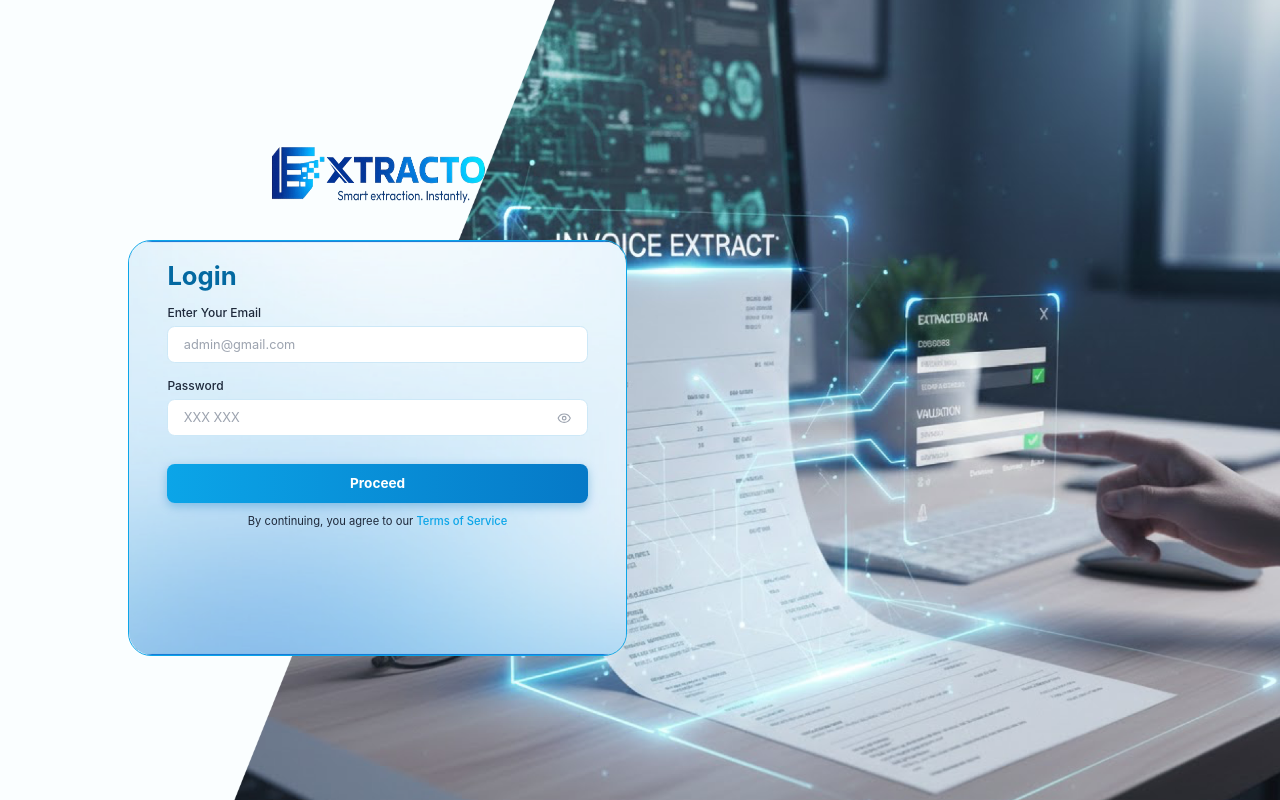
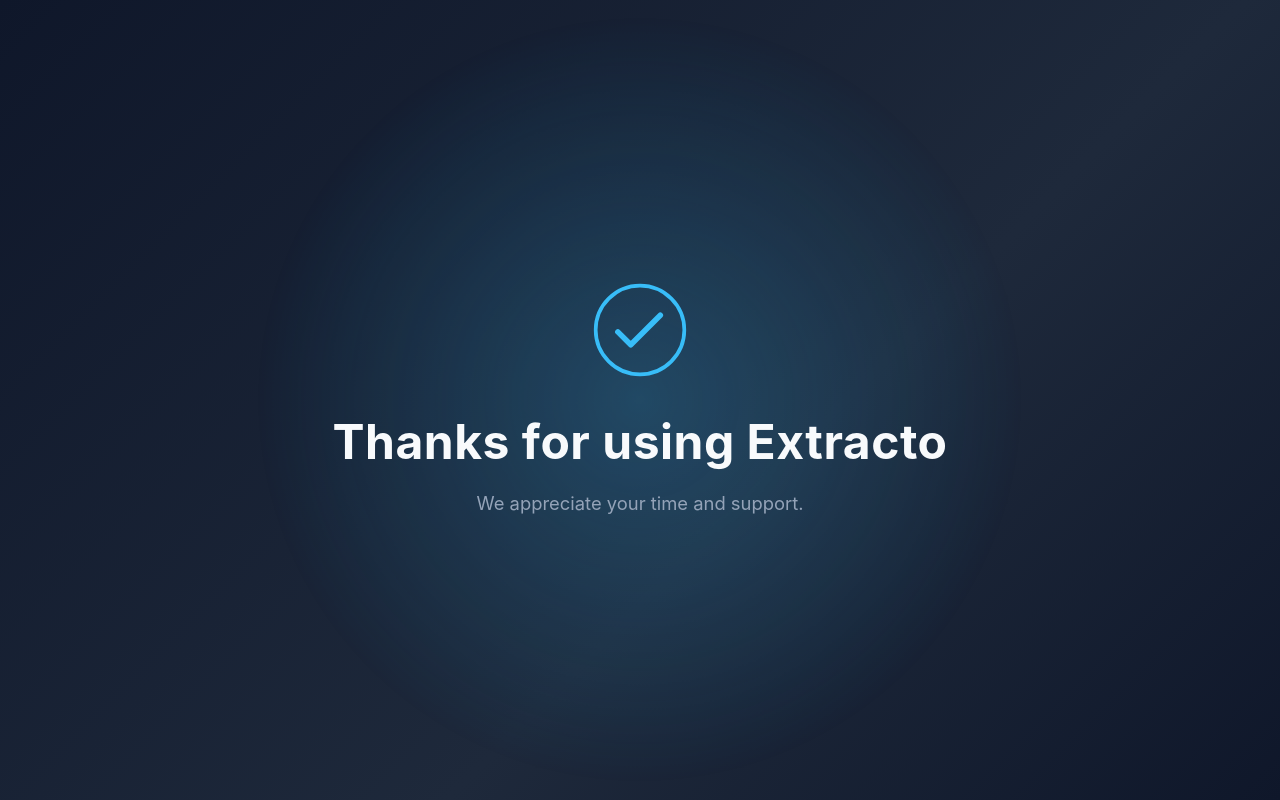
Before and after one commit to aiteam187/Kalpataru-Extracto-web, a React (Vite) app: page / in a window 1280 px wide. Before the commit this address led to /login. Built offline with nearby package versions, Linux system fonts and the light colour scheme; no server answers.

Commit message:
Replace app with animated thank-you screen
POC complete; show a static "Thanks for using Extracto" message instead of the app.

```diff
--- a/src/App.jsx
+++ b/src/App.jsx
@@ -1,57 +1,10 @@
 import React from "react";
-import { Routes, Route, Navigate } from "react-router-dom";
-import Layout from "./components/layout/Layout";
-import Login from "./pages/Login";
-import OTPVerification from "./pages/OTPVerification";
-import Dashboard from "./pages/Dashboard";
-import Upload from "./pages/Upload";
-import Reports from "./pages/Reports";
-import Settings from "./pages/Settings";
-import MasterData from "./pages/MasterData";
-import BlockedVendorsList from "./pages/BlockedVendorsList";
-import InvoiceDetail from "./pages/InvoiceDetail";
-import AddUser from "./pages/AddUser";
-import UserManagement from "./pages/UserManagement";
-import ProtectedRoute from "./components/common/ProtectedRoute";
-import { AppProvider } from "./context/AppContext";
+import ThankYouMessage from "./components/common/ThankYouMessage";
 import "./App.css";
 import "./index.css";
 
 function App() {
-  return (
-    <AppProvider>
-      <Routes>
-        {/* Public Routes */}
-        <Route path="login" element={<Login />} />
-        <Route path="otp-verification" element={<OTPVerification />} />
-
-        {/* Protected Routes - With Layout */}
-        <Route
-          path="/"
-          element={
-            <ProtectedRoute>
-              <Layout />
-            </ProtectedRoute>
-          }
-        >
-          <Route index element={<Navigate to="dashboard" replace />} />
-          <Route path="dashboard" element={<Dashboard />} />
-          <Route path="upload" element={<Upload />} />
-          <Route path="upload/:id" element={<Upload />} />
-          <Route path="master-data" element={<MasterData />} />
-          <Route path="blocked-vendors" element={<BlockedVendorsList />} />
-          <Route path="reports" element={<Reports />} />
-          <Route path="settings" element={<Settings />} />
-          <Route path="add-user" element={<AddUser />} />
-          <Route path="user-management" element={<UserManagement />} />
-          <Route path="invoice/:id" element={<InvoiceDetail />} />
-        </Route>
-
-        {/* Catch all */}
-        <Route path="*" element={<Navigate to="login" replace />} />
-      </Routes>
-    </AppProvider>
-  );
+  return <ThankYouMessage />;
 }
 
 export default App;
--- /dev/null
+++ b/src/components/common/ThankYouMessage.css
@@ -0,0 +1,84 @@
+.thankyou-container {
+  position: fixed;
+  inset: 0;
+  display: flex;
+  align-items: center;
+  justify-content: center;
+  background: linear-gradient(135deg, #0f172a, #1e293b 60%, #0f172a);
+  overflow: hidden;
+}
+
+.thankyou-circle {
+  position: absolute;
+  width: 60vmax;
+  height: 60vmax;
+  border-radius: 50%;
+  background: radial-gradient(circle, rgba(56, 189, 248, 0.25), transparent 70%);
+  animation: thankyou-pulse 4s ease-in-out infinite;
+}
+
+@keyframes thankyou-pulse {
+  0%, 100% { transform: scale(0.9); opacity: 0.6; }
+  50% { transform: scale(1.05); opacity: 1; }
+}
+
+.thankyou-content {
+  position: relative;
+  display: flex;
+  flex-direction: column;
+  align-items: center;
+  text-align: center;
+  animation: thankyou-fade-up 0.9s ease-out both;
+}
+
+@keyframes thankyou-fade-up {
+  from { opacity: 0; transform: translateY(24px); }
+  to { opacity: 1; transform: translateY(0); }
+}
+
+.thankyou-check {
+  width: 96px;
+  height: 96px;
+  margin-bottom: 28px;
+}
+
+.thankyou-check-circle {
+  stroke: #38bdf8;
+  stroke-width: 2;
+  stroke-miterlimit: 10;
+  stroke-dasharray: 166;
+  stroke-dashoffset: 166;
+  animation: thankyou-circle 0.8s cubic-bezier(0.65, 0, 0.45, 1) forwards;
+}
+
+.thankyou-check-mark {
+  stroke: #38bdf8;
+  stroke-width: 3;
+  stroke-linecap: round;
+  stroke-linejoin: round;
+  stroke-dasharray: 48;
+  stroke-dashoffset: 48;
+  animation: thankyou-mark 0.5s 0.7s cubic-bezier(0.65, 0, 0.45, 1) forwards;
+}
+
+@keyframes thankyou-circle {
+  to { stroke-dashoffset: 0; }
+}
+
+@keyframes thankyou-mark {
+  to { stroke-dashoffset: 0; }
+}
+
+.thankyou-title {
+  font-size: clamp(1.8rem, 4vw, 3rem);
+  font-weight: 700;
+  color: #f8fafc;
+  margin: 0 0 12px;
+  letter-spacing: 0.5px;
+}
+
+.thankyou-subtitle {
+  font-size: clamp(0.95rem, 1.6vw, 1.15rem);
+  color: #94a3b8;
+  margin: 0;
+}
--- /dev/null
+++ b/src/components/common/ThankYouMessage.jsx
@@ -0,0 +1,22 @@
+import React from "react";
+import "./ThankYouMessage.css";
+
+function ThankYouMessage() {
+  return (
+    <div className="thankyou-container">
+      <div className="thankyou-circle" />
+      <div className="thankyou-content">
+        <div className="thankyou-check">
+          <svg viewBox="0 0 52 52">
+            <circle className="thankyou-check-circle" cx="26" cy="26" r="24" fill="none" />
+            <path className="thankyou-check-mark" fill="none" d="M14 27l7 7 16-16" />
+          </svg>
+        </div>
+        <h1 className="thankyou-title">Thanks for using Extracto</h1>
+        <p className="thankyou-subtitle">We appreciate your time and support.</p>
+      </div>
+    </div>
+  );
+}
+
+export default ThankYouMessage;
```
